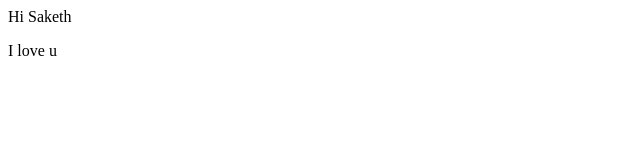
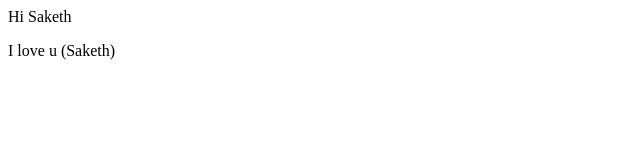
Before and after one commit to saketh1430/localrepo, a plain HTML site: page index.html in a window 1280 px wide. Shown: the full height of the page, 0-640 px from the left. Drawn offline with Linux system fonts and the light colour scheme.

Commit message:
added saketh

```diff
--- a/index.html
+++ b/index.html
@@ -1,2 +1,2 @@
 <p>Hi Saketh</p>
-<p>I love u</p>
+<p>I love u (Saketh)</p>
```
